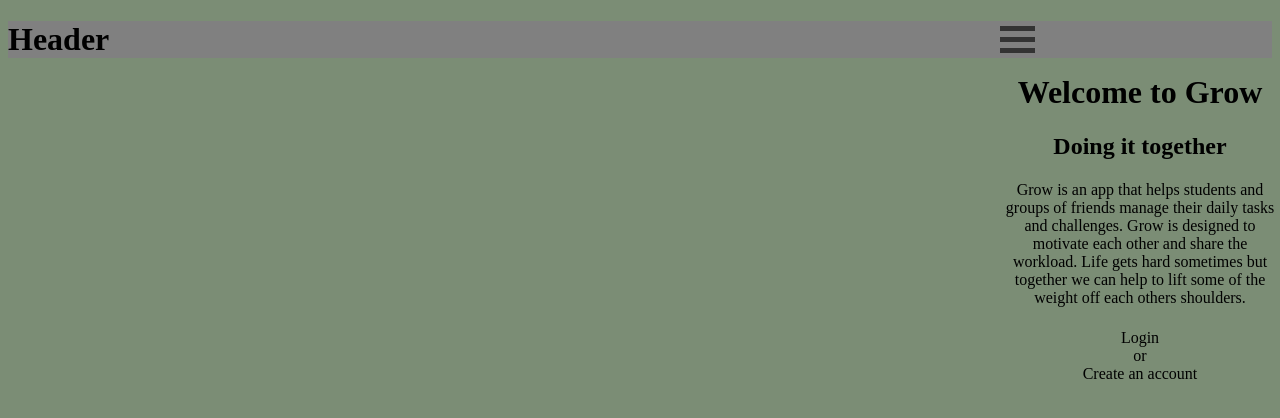
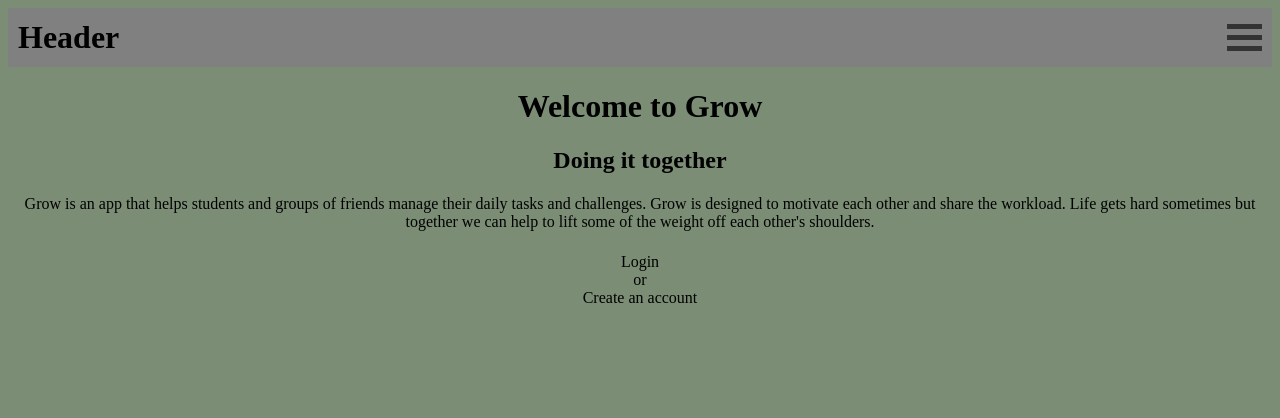
Before and after one commit to Its-Aspen/Doing-it-together, a plain HTML site: page index.html in a window 1280 px wide. Drawn offline with Linux system fonts and the light colour scheme.

Commit message:
Update index.html

```diff
--- a/index.html
+++ b/index.html
@@ -1,15 +1,11 @@
-<!DOCTYPE html>
 <html>
-    <head">
+<head>
     <meta name="viewport" content="width=device-width, initial-scale=1" />
     <title>Grow (Doing it together)</title>
     <link rel="icon" type="image/x-icon" href="/images/favicon.ico">
 
     <style>
         .container {
-          position: fixed;
-          top: 20px;
-          left: 1000px;
             display: inline-block;
             cursor: pointer;
         }
@@ -31,19 +27,32 @@
         .change .bar3 {
             transform: translate(0, -11px) rotate(45deg);
         }
+
+        .header-container {
+            display: flex;
+            justify-content: space-between;
+            background-color: gray;
+            align-items: center;
+            padding: 10px;
+        }
+
+        .header-title {
+            margin: 0;
+        }
     </style>
 
 </head>
-    <div class="header" style="background-color: gray;">
-        <h1>Header</h1>
+<body style="background-color: #7b8d75;">
 
-      </div>
-    <body style="background-color: #7b8d75;">
+    <div class="header-container">
+        <h1 class="header-title">Header</h1>
 
         <div class="container" onclick="myFunction(this)">
             <div  class="bar1"></div>
             <div class="bar2"></div>
             <div class="bar3"></div>
+        </div>
+    </div>
 
     <script>
         function myFunction(x) {
@@ -51,15 +60,14 @@
         }
     </script>
 
-
     <h1></h1>
     <h1 style="text-align: center;"> Welcome to Grow </h1>
     <h2 style="text-align: center;">Doing it together</h2>
     <h1></h1>
-        <p style="text-align: center;">Grow is an app that helps students and groups of friends manage their daily tasks and challenges. Grow is designed to motivate each other and share the workload. Life gets hard sometimes but together we can help to lift some of the weight off each others shoulders. </p>
+    <p style="text-align: center;">Grow is an app that helps students and groups of friends manage their daily tasks and challenges. Grow is designed to motivate each other and share the workload. Life gets hard sometimes but together we can help to lift some of the weight off each other's shoulders. </p>
     <h1></h1>
     <h1></h1>
-        <p style="text-align: center;">Login <br> or <br> Create an account </br> </br>  </p>
+    <p style="text-align: center;">Login <br> or <br> Create an account </p>
 
 </body>
 </html>
```
Lines whose indentation alone changed are shown as unchanged.
